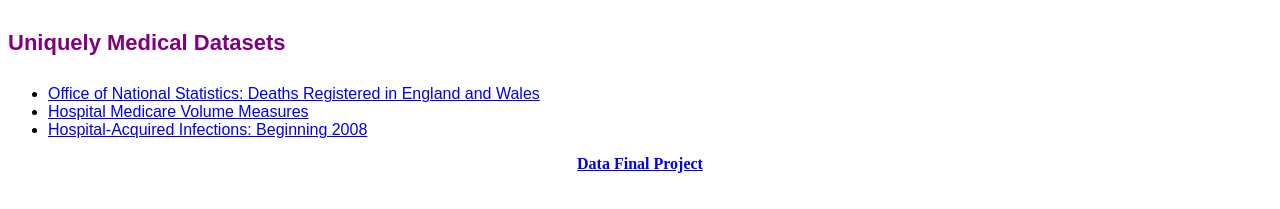
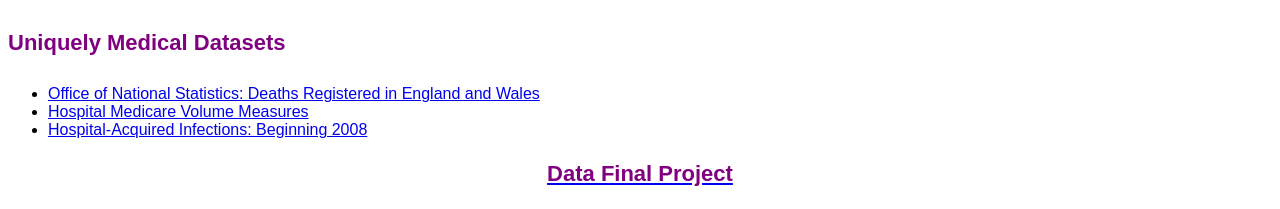
Before and after one commit to acsmith14/acsmith14.github.io, a plain HTML site: page index.html in a window 1280 px wide. Shown: the part 834-1043 px from the top of the page. Drawn offline with Linux system fonts and the light colour scheme.

Commit message:
Update index.html

```diff
--- a/index.html
+++ b/index.html
@@ -45,5 +45,5 @@ Office of National Statistics: Deaths Registered in England and Wales</a></li>
 				<li><a href="http://catalog.data.gov/dataset/hospital-acquired-infections-beginning-2008">Hospital-Acquired Infections: Beginning 2008</a></li>
 			</ul>
 
-<a href="maptrial.html"><p style="text-align: center;"><strong>Data Final Project</strong></p></a>
+<a href="maptrial.html"><p style="text-align: center;font-family: Arial; color:purple; font-size: 22px""><strong>Data Final Project</strong></p></a>
 </body>
```
